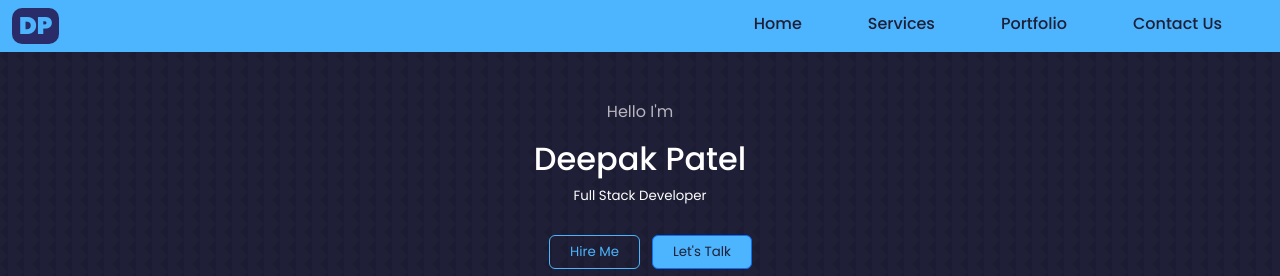
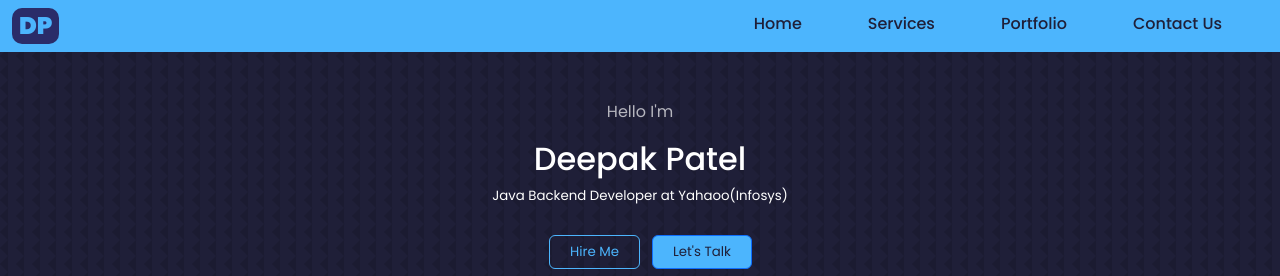
Before and after one commit to deepakpatel36368/personal_portfolio_website, a plain HTML site: page index.html in a window 1280 px wide. Shown: the top 276 px of the page. Drawn offline with nearby package versions, Linux system fonts and the light colour scheme.

Commit message:
Title changed
Java backend developer at yahoo(infosys)

```diff
--- a/index.html
+++ b/index.html
@@ -50,7 +50,7 @@
       <div class="col text-center" id="about">
         <p style="color: rgba(255, 255, 255, 0.673);">Hello I'm</p>
         <h2>Deepak Patel</h2>
-        <p id="developer" >Full Stack Developer</p>
+        <p id="developer" >Java Backend Developer at Yahaoo(Infosys)</p>
       </div>
     </div>
 
```
